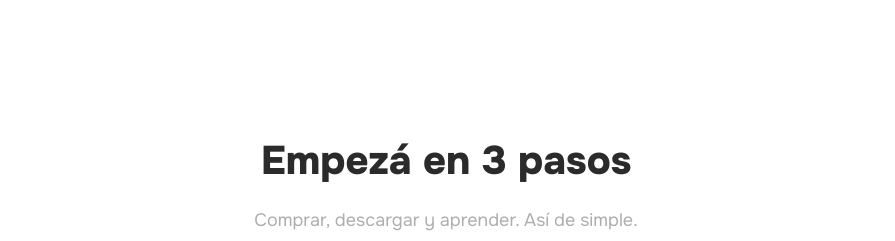
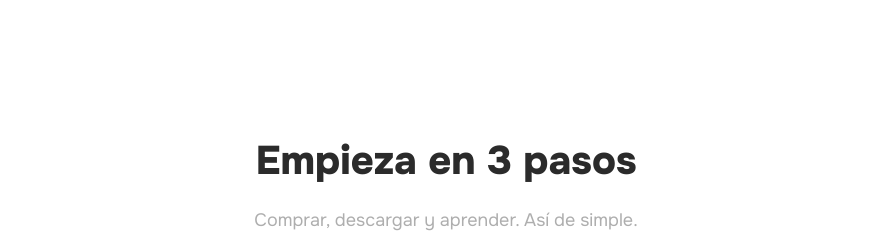
Before and after one commit to qubit-ai-it/alphakids-web-platform, a Next.js app: page / in a window 1280 px wide. Shown: the part 3900-4141 px from the top of the page, without its empty margins (194-1089 px from the left). Built offline with nearby package versions, Linux system fonts and the light colour scheme; no server answers.

Commit message:
sobreescribir (empezá)

```diff
--- a/features/landing/components/HowItWorks.tsx
+++ b/features/landing/components/HowItWorks.tsx
@@ -6,7 +6,7 @@ export default function HowItWorks() {
       <div className="max-w-[900px] mx-auto px-[24px]">
         <div className="text-center mb-[60px]">
           <h2 className="text-[36px] md:text-[40px] font-extrabold text-secondary-900 mb-[16px]">
-            Empezá en 3 pasos
+            Empieza en 3 pasos
           </h2>
           <p className="text-[16px] md:text-[18px] text-secondary-600 max-w-[500px] mx-auto">
             Comprar, descargar y aprender. Así de simple.
```
